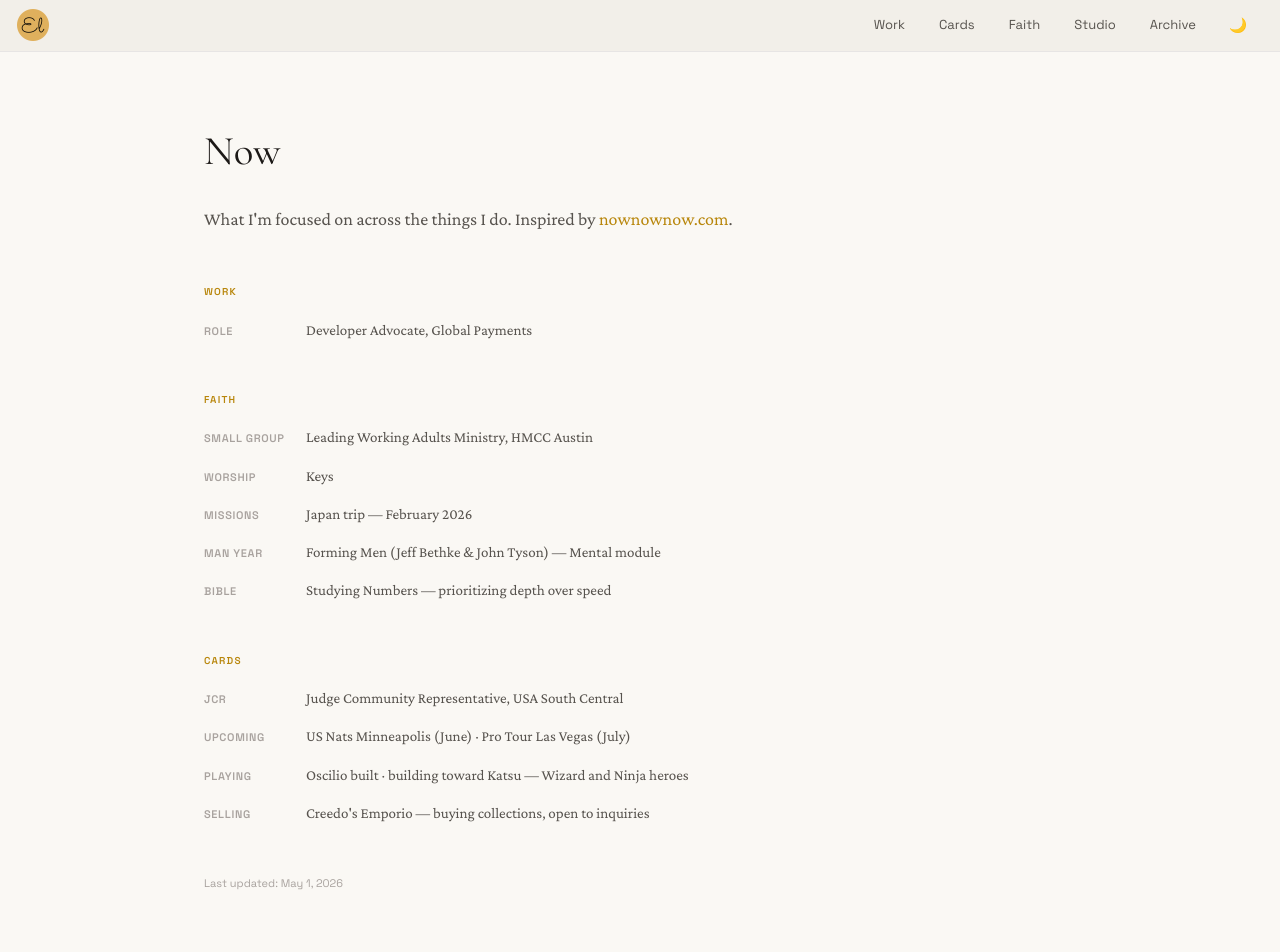
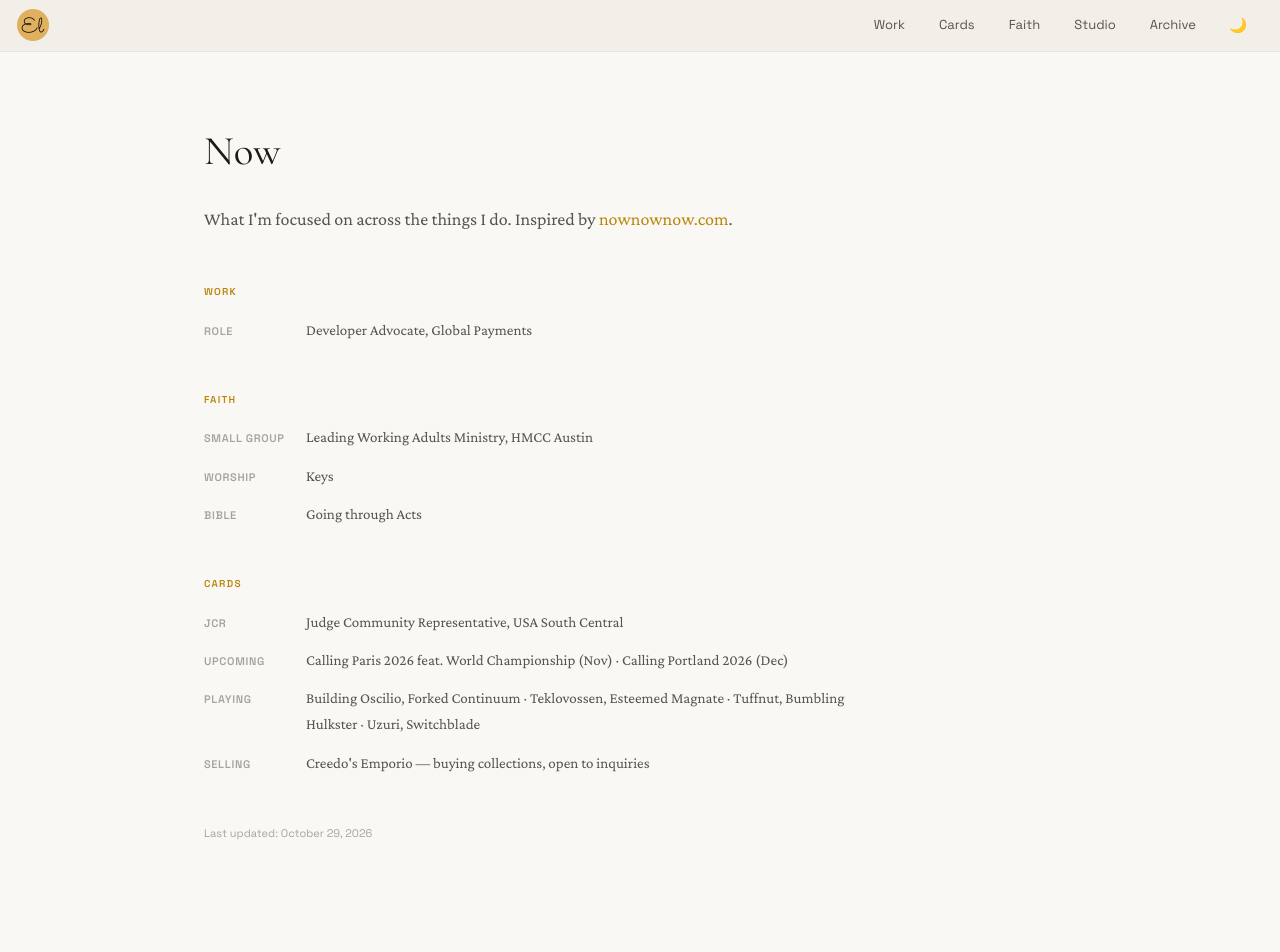
Before and after one commit to theCreedo/ericjmlee-next, a Next.js app: page /now in a window 1280 px wide. Shown: the top 952 px of the page. Built offline with nearby package versions, Linux system fonts and the light colour scheme.

Commit message:
docs(now): refresh faith and cards updates

```diff
--- a/content/now.json
+++ b/content/now.json
@@ -1,19 +1,17 @@
 {
-  "updated_at": "2026-05-01",
+  "updated_at": "2026-10-29",
   "work": [
     { "label": "Role", "value": "Developer Advocate, Global Payments" }
   ],
   "faith": [
     { "label": "Small group", "value": "Leading Working Adults Ministry, HMCC Austin" },
     { "label": "Worship", "value": "Keys" },
-    { "label": "Missions", "value": "Japan trip — February 2026" },
-    { "label": "Man Year", "value": "Forming Men (Jeff Bethke & John Tyson) — Mental module" },
-    { "label": "Bible", "value": "Studying Numbers — prioritizing depth over speed" }
+    { "label": "Bible", "value": "Going through Acts" }
   ],
   "cards": [
     { "label": "JCR", "value": "Judge Community Representative, USA South Central" },
-    { "label": "Upcoming", "value": "US Nats Minneapolis (June) · Pro Tour Las Vegas (July)" },
-    { "label": "Playing", "value": "Oscilio built · building toward Katsu — Wizard and Ninja heroes" },
+    { "label": "Upcoming", "value": "Calling Paris 2026 feat. World Championship (Nov) · Calling Portland 2026 (Dec)" },
+    { "label": "Playing", "value": "Building Oscilio, Forked Continuum · Teklovossen, Esteemed Magnate · Tuffnut, Bumbling Hulkster · Uzuri, Switchblade" },
     { "label": "Selling", "value": "Creedo's Emporio — buying collections, open to inquiries" }
   ]
 }
--- a/pages/now/index.js
+++ b/pages/now/index.js
@@ -30,7 +30,7 @@ function formatUpdated(iso) {
   if (!iso) return ''
   const d = new Date(iso)
   if (Number.isNaN(d.getTime())) return iso
-  return d.toLocaleDateString('en-US', { year: 'numeric', month: 'long', day: 'numeric' })
+  return d.toLocaleDateString('en-US', { year: 'numeric', month: 'long', day: 'numeric', timeZone: 'UTC' })
 }
 
 export default function Now({ nowData }) {
```
